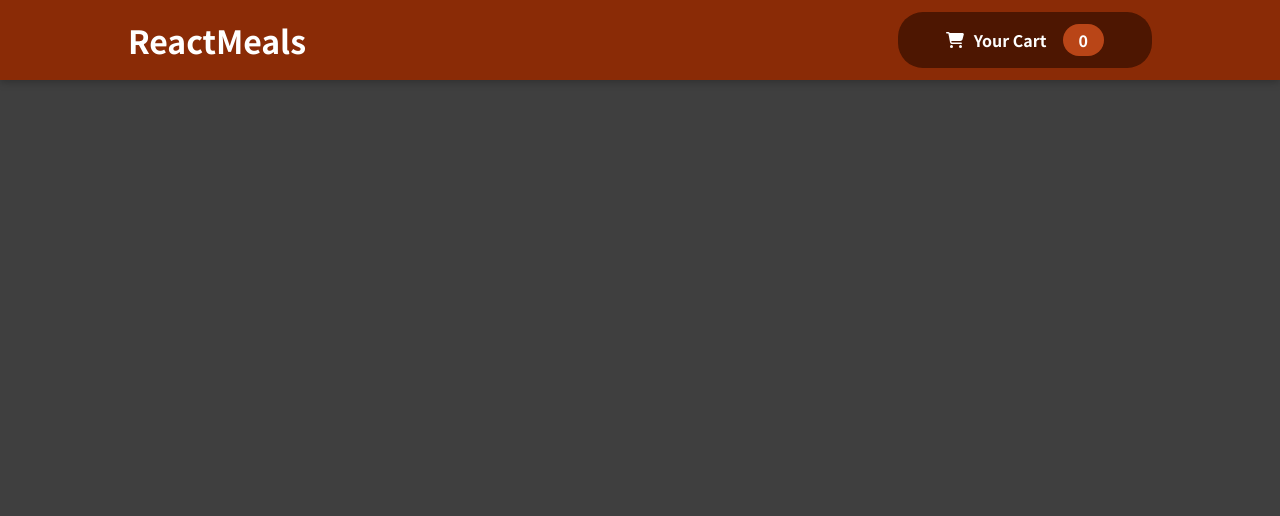
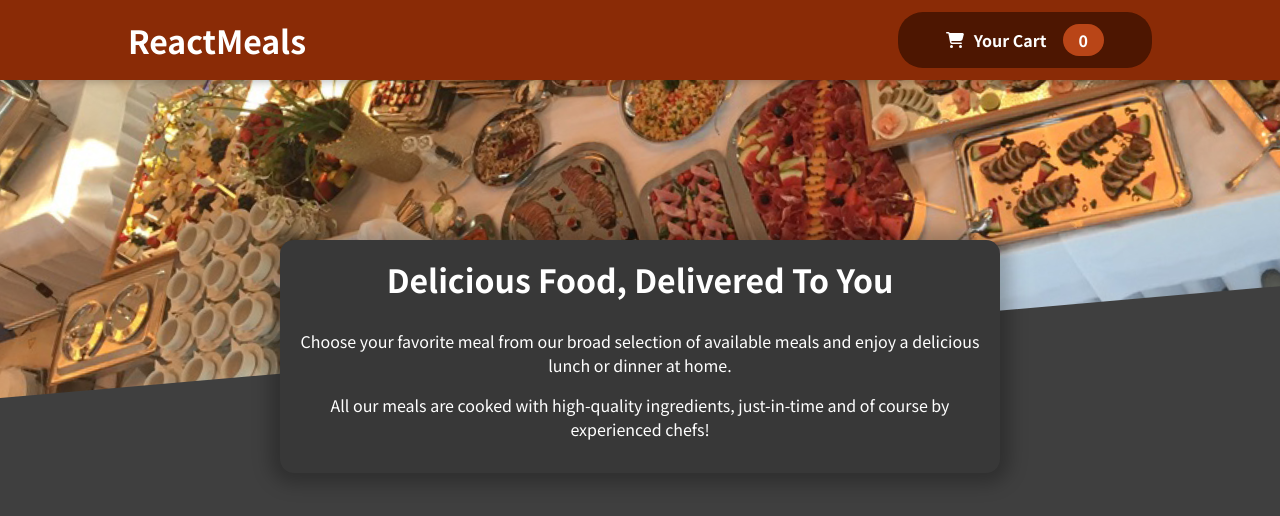
Before and after one commit to akshatbiniwale/food-order-app, a React (Create React App) app: page / in a window 1280 px wide. Shown: the top 516 px of the page. Built offline with nearby package versions, Linux system fonts and the light colour scheme; the HTML template or start-up script is replaced by a standard one.

Commit message:
Main Modal Complete

```diff
--- a/src/App.jsx
+++ b/src/App.jsx
@@ -1,9 +1,13 @@
-import NavigationBar from "./components/UI/NavigationBar";
+import BackgroundImg from "./components/BackgroundImg/BackgoundImg";
+import MainModal from "./components/MainModal/MainModal";
+import NavigationBar from "./components/NavBar/NavigationBar";
 
 const App = ()=> {
   return (
     <div>
       <NavigationBar />
+      <BackgroundImg />
+      <MainModal />
     </div>
   );
 }
--- /dev/null
+++ b/src/components/BackgroundImg/BackgoundImg.jsx
@@ -0,0 +1,12 @@
+import styles from './BackgroundImg.module.css'
+import img from './bg-img.jpg'
+
+const BackgroundImg = ()=> {
+    return (
+        <div className={styles.imgBox}>
+            <img src={img} alt="bg-img" className={styles['bg-img']} />
+        </div>
+    );
+}
+
+export default BackgroundImg;
--- /dev/null
+++ b/src/components/BackgroundImg/BackgroundImg.module.css
@@ -0,0 +1,13 @@
+.imgBox {
+    width: 100%;
+    height: 25rem;
+    z-index: 0;
+    overflow: hidden;
+}
+
+.bg-img {
+    width: 110%;
+    height: 100%;
+    object-fit: cover;
+    transform: rotateZ(-5deg) translateY(-4rem) translateX(-1rem);
+}
--- /dev/null
+++ b/src/components/MainModal/MainModal.jsx
@@ -0,0 +1,13 @@
+import styles from './MainModal.module.css'
+
+const MainModal = ()=> {
+    return (
+        <div className={styles['content-box']}>
+            <h1>Delicious Food, Delivered To You</h1>
+            <p>Choose your favorite meal from our broad selection of available meals and enjoy a delicious lunch or dinner at home.</p>
+            <p>All our meals are cooked with high-quality ingredients, just-in-time and of course by experienced chefs!</p>
+        </div>
+    );
+}
+
+export default MainModal;
--- /dev/null
+++ b/src/components/MainModal/MainModal.module.css
@@ -0,0 +1,18 @@
+.content-box {
+    text-align: center;
+    max-width: 45rem;
+    width: 90%;
+    margin: auto;
+    margin-top: -10rem;
+    position: relative;
+    background-color: #383838;
+    color: white;
+    border-radius: 14px;
+    padding: 1rem;
+    box-shadow: 0 1px 18px 10px rgba(0, 0, 0, 0.25);
+}
+
+.content-box h1 {
+    margin: 0;
+    margin-bottom: 26.560px;
+}
```
Also changed, not shown: src/components/BackgroundImg/bg-img.jpg (added), src/components/NavBar/NavigationBar.jsx (renamed from src/components/UI/NavigationBar.jsx), src/components/NavBar/NavigationBar.module.css (renamed from src/components/UI/NavigationBar.module.css).
